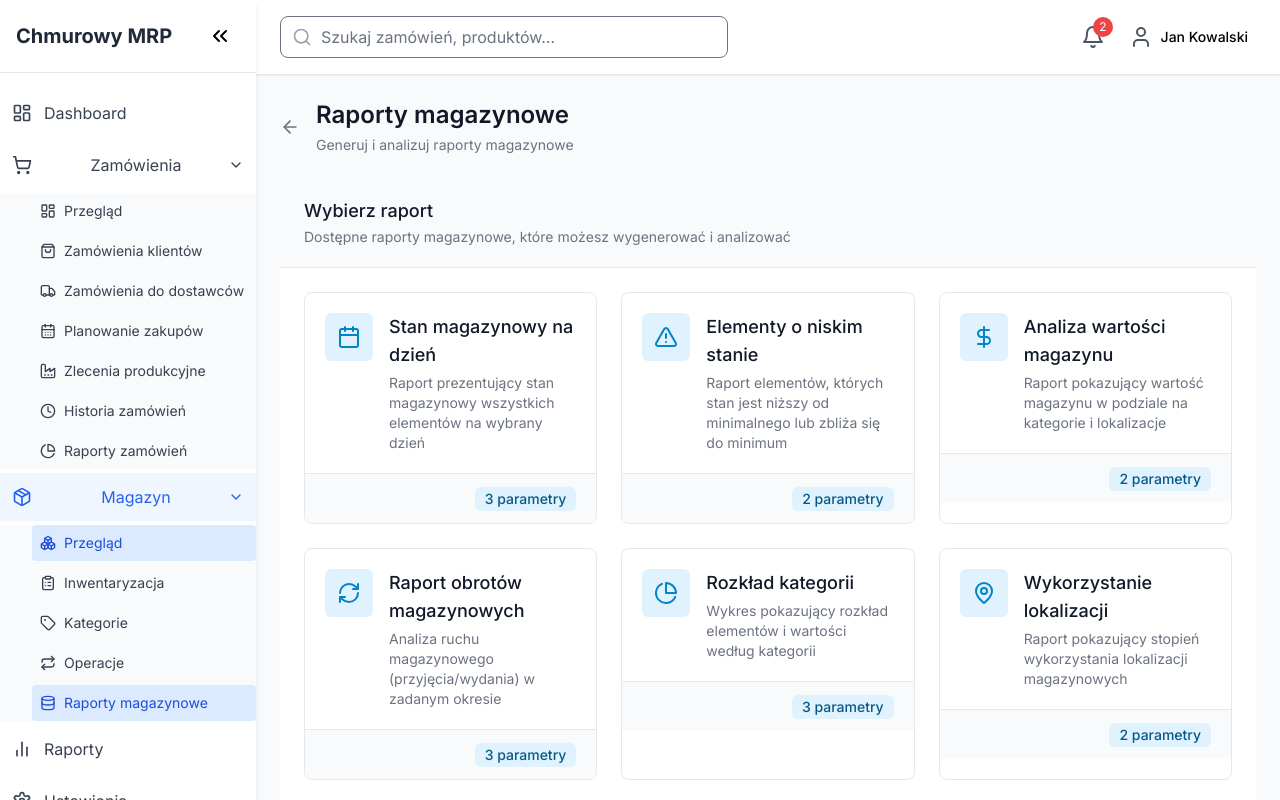
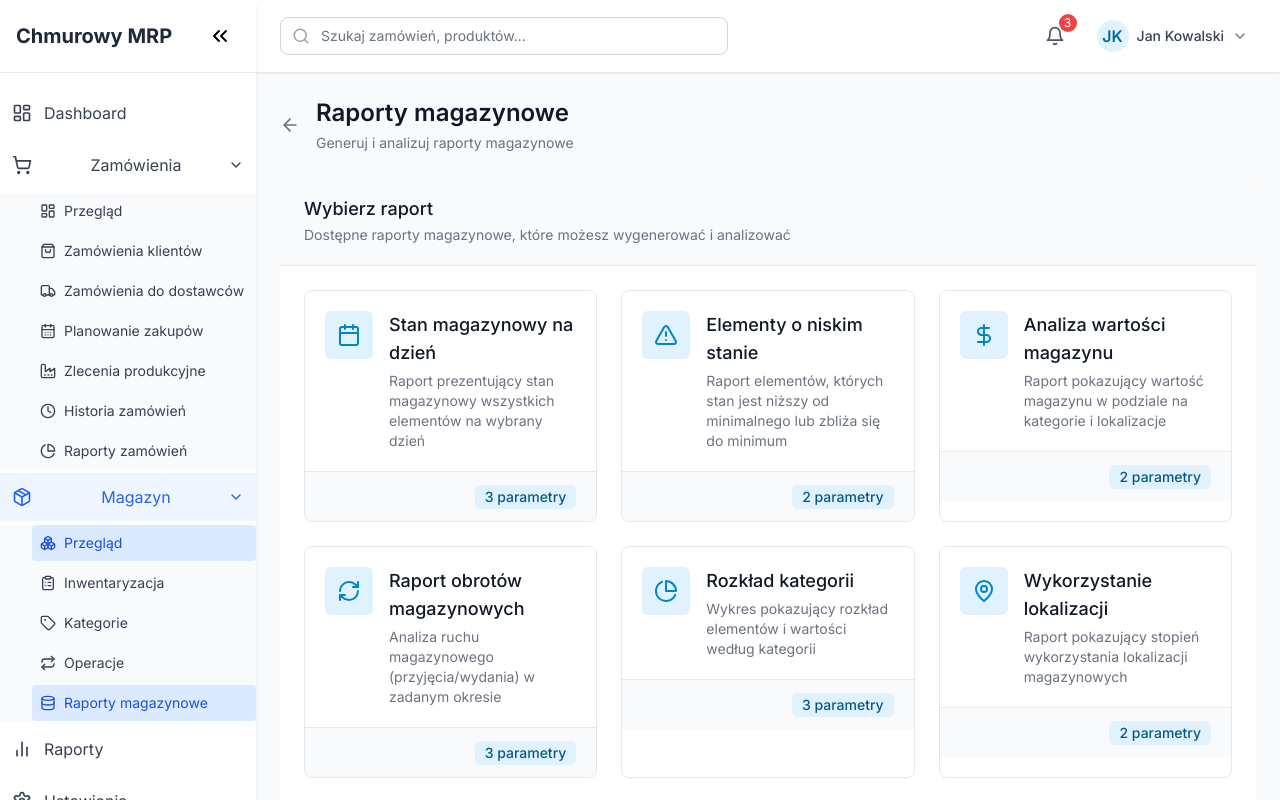
Before and after one commit to djmisieq/chmurowy-system-mrp, a Next.js app: page /inventory/reports in a window 1280 px wide. Built offline with nearby package versions, Linux system fonts and the light colour scheme.

Commit message:
Enhance Topbar with improved styling and notifications dropdown

```diff
--- a/src/components/layout/Topbar.tsx
+++ b/src/components/layout/Topbar.tsx
@@ -1,79 +1,200 @@
 "use client";
 
-import React, { useState } from 'react';
+import React, { useState, useRef, useEffect } from 'react';
 import {
   Bell,
   User,
   Search,
   LogOut,
   Settings,
-  HelpCircle
+  HelpCircle,
+  ChevronDown,
+  Info,
+  AlertTriangle,
+  CheckCircle,
+  Menu
 } from 'lucide-react';
+import Badge from '../ui/Badge';
 
-const Topbar: React.FC = () => {
+interface TopbarProps {
+  onMobileMenuToggle?: () => void;
+}
+
+const Topbar: React.FC<TopbarProps> = ({ onMobileMenuToggle }) => {
   const [notifications, setNotifications] = useState([
-    { id: 1, message: 'Nowe zamówienie #4567', type: 'info' },
-    { id: 2, message: 'Stan magazynowy surowca X niski', type: 'warning' }
+    { id: 1, message: 'Nowe zamówienie #4567', type: 'info', timestamp: '2025-03-06T09:32:00Z' },
+    { id: 2, message: 'Stan magazynowy materiału X niski', type: 'warning', timestamp: '2025-03-06T08:15:00Z' },
+    { id: 3, message: 'Zakończono produkcję Classic 180', type: 'success', timestamp: '2025-03-05T15:40:00Z' }
   ]);
 
   const [isUserMenuOpen, setIsUserMenuOpen] = useState(false);
+  const [isNotificationsOpen, setIsNotificationsOpen] = useState(false);
+
+  const userMenuRef = useRef<HTMLDivElement>(null);
+  const notificationsRef = useRef<HTMLDivElement>(null);
+
+  // Close menus when clicking outside
+  useEffect(() => {
+    const handleClickOutside = (event: MouseEvent) => {
+      if (userMenuRef.current && !userMenuRef.current.contains(event.target as Node)) {
+        setIsUserMenuOpen(false);
+      }
+
+      if (notificationsRef.current && !notificationsRef.current.contains(event.target as Node)) {
+        setIsNotificationsOpen(false);
+      }
+    };
+
+    document.addEventListener('mousedown', handleClickOutside);
+    return () => {
+      document.removeEventListener('mousedown', handleClickOutside);
+    };
+  }, []);
+
+  // Mark notification as read
+  const markAsRead = (id: number) => {
+    setNotifications(notifications.filter(notification => notification.id !== id));
+  };
+
+  // Get icon based on notification type
+  const getNotificationIcon = (type: string) => {
+    switch (type) {
+      case 'info':
+        return <Info size={18} className="text-primary-500" />;
+      case 'warning':
+        return <AlertTriangle size={18} className="text-warning-500" />;
+      case 'success':
+        return <CheckCircle size={18} className="text-success-500" />;
+      default:
+        return <Info size={18} className="text-primary-500" />;
+    }
+  };
 
   return (
-    <header className="bg-white shadow-sm border-b px-6 py-4 flex justify-between items-center">
-      {/* Wyszukiwanie */}
-      <div className="relative flex-grow max-w-md mr-6">
+    <header className="bg-white shadow-sm border-b px-6 py-3 flex justify-between items-center">
+      {/* Mobile menu toggle */}
+      <button
+        className="md:hidden text-gray-600 focus:outline-none"
+        onClick={onMobileMenuToggle}
+      >
+        <Menu size={24} />
+      </button>
+
+      {/* Search */}
+      <div className="relative hidden sm:flex flex-grow max-w-md mr-6">
         <input
           type="text"
           placeholder="Szukaj zamówień, produktów..."
           className="
             w-full pl-10 pr-4 py-2
-            border rounded-lg
-            focus:outline-none focus:ring-2
-            focus:ring-blue-500
+            border border-gray-300 rounded-lg
+            focus:outline-none focus:ring-2 focus:ring-primary-500 focus:border-transparent
+            text-sm
           "
         />
         <Search
           className="absolute left-3 top-1/2 transform -translate-y-1/2 text-gray-400"
-          size={20}
+          size={18}
         />
       </div>
 
-      {/* Ikony nawigacyjne */}
+      {/* Navigation icons */}
       <div className="flex items-center space-x-4">
-        {/* Powiadomienia */}
-        <div className="relative">
-          <Bell
-            className="text-gray-600 hover:text-blue-600 cursor-pointer"
-            size={24}
-          />
-          {notifications.length > 0 && (
-            <span className="
-              absolute -top-2 -right-2
-              bg-red-500 text-white
-              text-xs rounded-full
-              px-1.5 py-0.5
+        {/* Notifications */}
+        <div className="relative" ref={notificationsRef}>
+          <button
+            onClick={() => setIsNotificationsOpen(!isNotificationsOpen)}
+            className="p-2 rounded-full hover:bg-gray-100 text-gray-600 focus:outline-none"
+            aria-label="Notifications"
+          >
+            <Bell size={20} />
+            {notifications.length > 0 && (
+              <span className="
+                absolute -top-1 -right-1
+                bg-danger-500 text-white
+                text-xs rounded-full
+                min-w-[18px] h-[18px]
+                flex items-center justify-center
+                px-1
+              ">
+                {notifications.length}
+              </span>
+            )}
+          </button>
+
+          {isNotificationsOpen && (
+            <div className="
+              absolute right-0 top-full mt-2
+              bg-white border rounded-lg shadow-lg
+              w-80 py-2 z-50
             ">
-              {notifications.length}
-            </span>
+              <div className="px-4 py-2 border-b">
+                <h3 className="font-medium text-gray-900">Powiadomienia</h3>
+              </div>
+
+              {notifications.length === 0 ? (
+                <div className="px-4 py-6 text-center text-gray-500">
+                  <p>Brak nowych powiadomień</p>
+                </div>
+              ) : (
+                <div className="max-h-[300px] overflow-y-auto">
+                  {notifications.map(notification => (
+                    <div key={notification.id} className="px-4 py-3 hover:bg-gray-50 border-b border-gray-100 flex">
+                      <div className="flex-shrink-0 mr-3">
+                        {getNotificationIcon(notification.type)}
+                      </div>
+                      <div className="flex-1 min-w-0">
+                        <p className="text-sm text-gray-900">{notification.message}</p>
+                        <p className="text-xs text-gray-500 mt-1">
+                          {new Date(notification.timestamp).toLocaleString('pl-PL')}
+                        </p>
+                      </div>
+                      <button
+                        className="ml-2 text-gray-400 hover:text-gray-600"
+                        onClick={() => markAsRead(notification.id)}
+                      >
+                        <span className="sr-only">Usuń</span>
+                        &times;
+                      </button>
+                    </div>
+                  ))}
+                </div>
+              )}
+
+              <div className="px-4 py-2 border-t text-center">
+                <a href="/notifications" className="text-sm text-primary-600 hover:text-primary-800">
+                  Zobacz wszystkie powiadomienia
+                </a>
+              </div>
+            </div>
           )}
         </div>
 
-        {/* Profil użytkownika */}
-        <div className="relative">
+        {/* User profile */}
+        <div className="relative" ref={userMenuRef}>
           <button
             onClick={() => setIsUserMenuOpen(!isUserMenuOpen)}
             className="flex items-center space-x-2 hover:bg-gray-100 p-2 rounded-lg"
+            aria-expanded={isUserMenuOpen}
+            aria-haspopup="true"
           >
-            <User className="text-gray-600" size={24} />
-            <span className="text-sm font-medium">Jan Kowalski</span>
+            <div className="bg-primary-100 rounded-full w-8 h-8 flex items-center justify-center text-primary-700 font-semibold">
+              JK
+            </div>
+            <span className="text-sm font-medium text-gray-700 hidden sm:inline-block">Jan Kowalski</span>
+            <ChevronDown className="text-gray-500" size={16} />
           </button>
 
           {isUserMenuOpen && (
             <div className="
               absolute right-0 top-full mt-2
               bg-white border rounded-lg shadow-lg
-              w-48 py-2
+              w-56 py-2 z-50
             ">
+              <div className="px-4 py-3 border-b">
+                <p className="text-sm font-medium text-gray-900">Jan Kowalski</p>
+                <p className="text-xs text-gray-500 mt-1">jan.kowalski@example.com</p>
+              </div>
               <ul>
                 <li>
                   <a
@@ -81,11 +202,11 @@ const Topbar: React.FC = () => {
                     className="
                       flex items-center px-4 py-2
                       hover:bg-gray-100
-                      text-gray-700
+                      text-gray-700 text-sm
                     "
                   >
-                    <User className="mr-2" size={16} />
-                    Profil
+                    <User className="mr-3" size={16} />
+                    Mój profil
                   </a>
                 </li>
                 <li>
@@ -94,10 +215,10 @@ const Topbar: React.FC = () => {
                     className="
                       flex items-center px-4 py-2
                       hover:bg-gray-100
-                      text-gray-700
+                      text-gray-700 text-sm
                     "
                   >
-                    <Settings className="mr-2" size={16} />
+                    <Settings className="mr-3" size={16} />
                     Ustawienia
                   </a>
                 </li>
@@ -107,23 +228,23 @@ const Topbar: React.FC = () => {
                     className="
                       flex items-center px-4 py-2
                       hover:bg-gray-100
-                      text-gray-700
+                      text-gray-700 text-sm
                     "
                   >
-                    <HelpCircle className="mr-2" size={16} />
-                    Pomoc
+                    <HelpCircle className="mr-3" size={16} />
+                    Pomoc i wsparcie
                   </a>
                 </li>
-                <li>
+                <li className="border-t mt-2 pt-2">
                   <button
                     className="
                       w-full text-left flex items-center
                       px-4 py-2 hover:bg-gray-100
-                      text-red-600
+                      text-red-600 text-sm
                     "
                   >
-                    <LogOut className="mr-2" size={16} />
-                    Wyloguj
+                    <LogOut className="mr-3" size={16} />
+                    Wyloguj się
                   </button>
                 </li>
               </ul>
```
